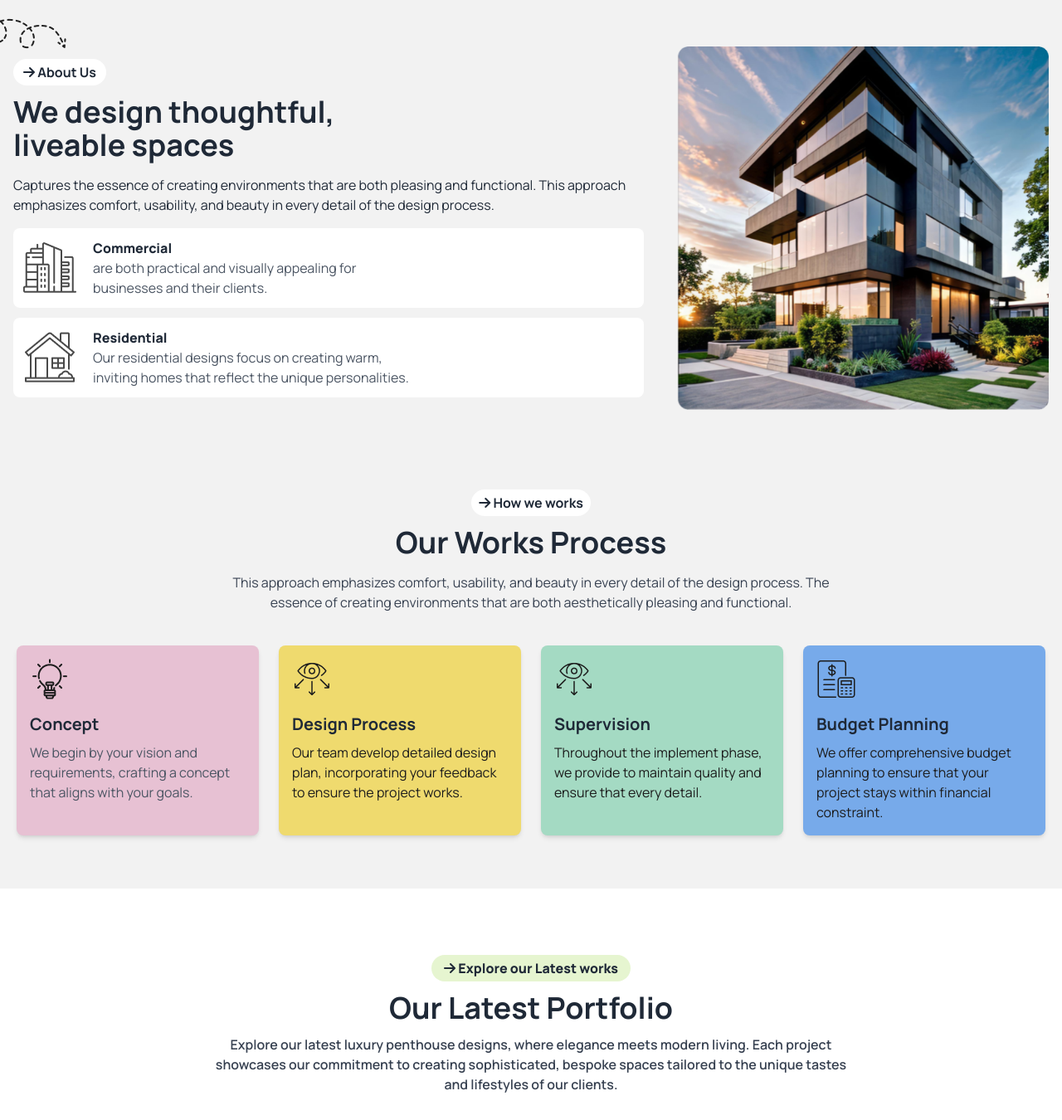
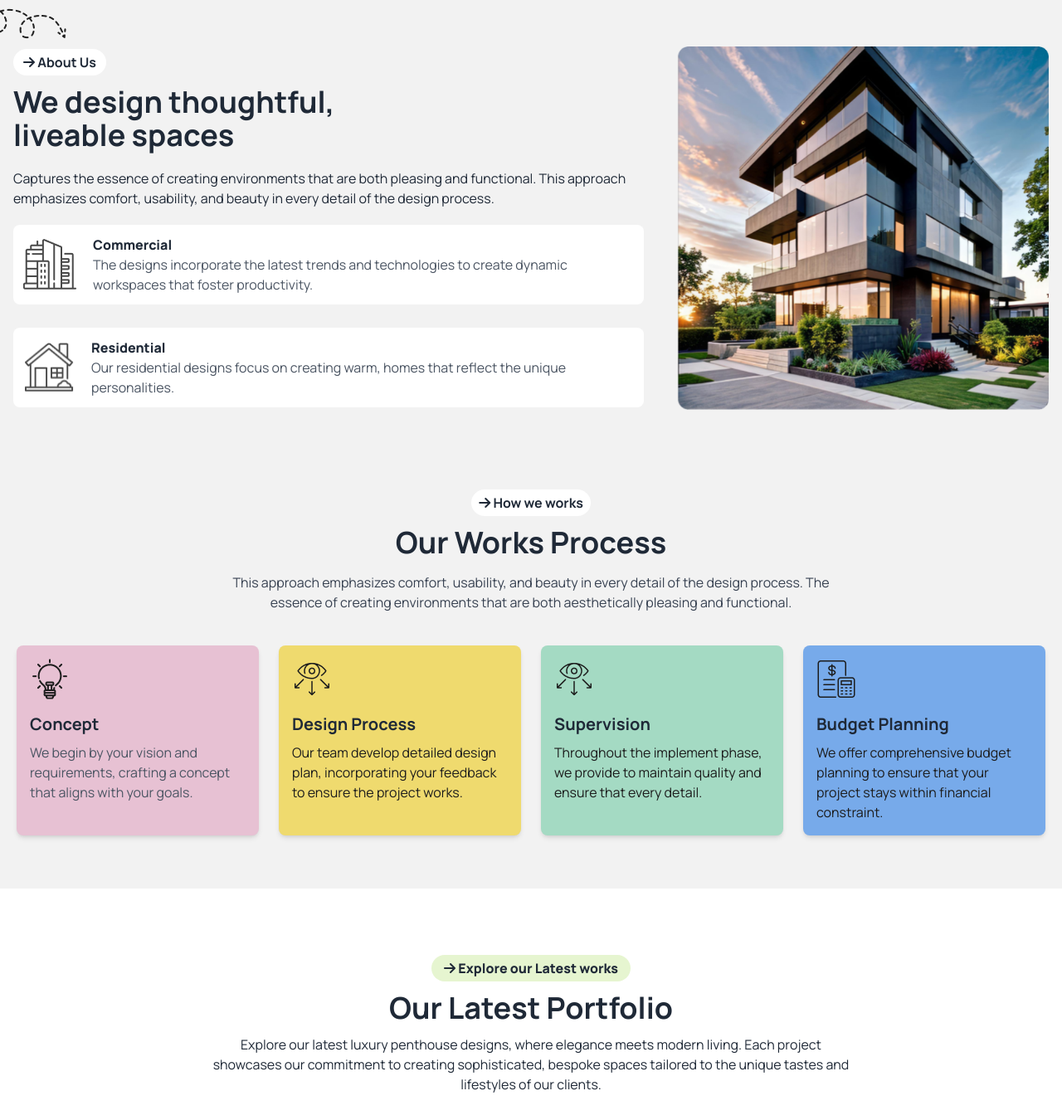
Before and after one commit to mdashraful24/my-web-assignments03-repo, a plain HTML site: page index.html in a window 1280 px wide. Shown: the part 850-2200 px from the top of the page at 83% size. Drawn offline with nearby package versions, Linux system fonts and the light colour scheme.

Commit message:
assignment 3 solution

```diff
--- a/index.html
+++ b/index.html
@@ -138,12 +138,12 @@
                             </div>
                             <h1 class="text-4xl font-bold">We design thoughtful, <br class="hidden lg:block"> liveable
                                 spaces</h1>
-                            <p class="py-4"> Captures the essence of creating environments that are both pleasing and
+                            <p class="py-5"> Captures the essence of creating environments that are both pleasing and
                                 functional. This approach emphasizes comfort,
                                 usability, and beauty in every detail of the design
                                 process.
                             </p>
-                            <div class="space-y-3 text-left">
+                            <div class="space-y-7 text-left">
                                 <!-- Card-1 -->
                                 <div class="bg-white flex flex-row lg:items-center p-3 gap-5 rounded-lg">
                                     <div>
@@ -151,8 +151,7 @@
                                     </div>
                                     <div>
                                         <h6 class="text-md font-extrabold text-gray-800">Commercial</h6>
-                                        <p class="text-gray-600">are both practical and visually appealing for <br
-                                                class="hidden lg:block"> businesses and their clients.</p>
+                                        <p class="text-gray-600">The designs incorporate the latest trends and technologies to create dynamic <br class="hidden lg:block"> workspaces that foster productivity.</p>
                                     </div>
                                 </div>
                                 <!-- Card-2 -->
@@ -162,8 +161,7 @@
                                     </div>
                                     <div>
                                         <h6 class="text-md font-extrabold text-gray-800">Residential</h6>
-                                        <p class="text-gray-600">Our residential designs focus on creating warm, <br
-                                                class="hidden lg:block"> inviting homes that reflect the unique
+                                        <p class="text-gray-600">Our residential designs focus on creating warm, homes that reflect the unique
                                             personalities.</p>
                                     </div>
                                 </div>
@@ -246,7 +244,7 @@
                     <!-- Title -->
                     <div>
                         <h1 class="text-4xl font-bold mb-3">Our Latest Portfolio</h1>
-                        <p class="max-w-3xl mx-auto text-gray-700 font-semibold">Explore our latest luxury penthouse
+                        <p class="max-w-3xl mx-auto">Explore our latest luxury penthouse
                             designs,
                             where elegance meets modern living. Each project showcases our commitment to creating
                             sophisticated,
@@ -314,7 +312,7 @@
             <!-- Upcoming (unique) Section Starts -->
             <section class="mb-20 pt-5">
                 <div class="flex flex-col justify-center items-center text-center space-y-10">
-                    <div class="space-x-5 px-5">
+                    <div class="space-y-4 px-5">
                         <h3 class="text-3xl lg:text-4xl font-bold">Upcoming New Projects</h3>
                         <p class="font-semibold text-gray-500">New Penthouses Under Construction Projects Property for
                             Sale
```
